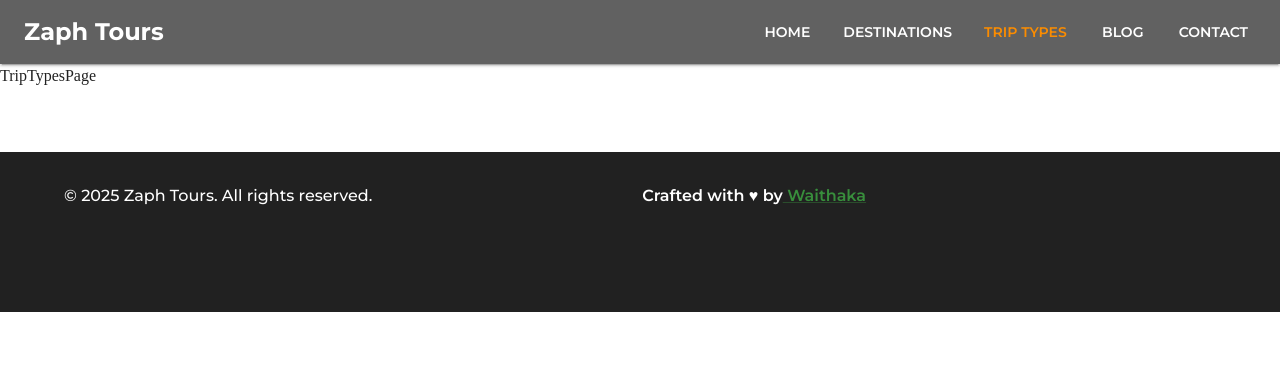
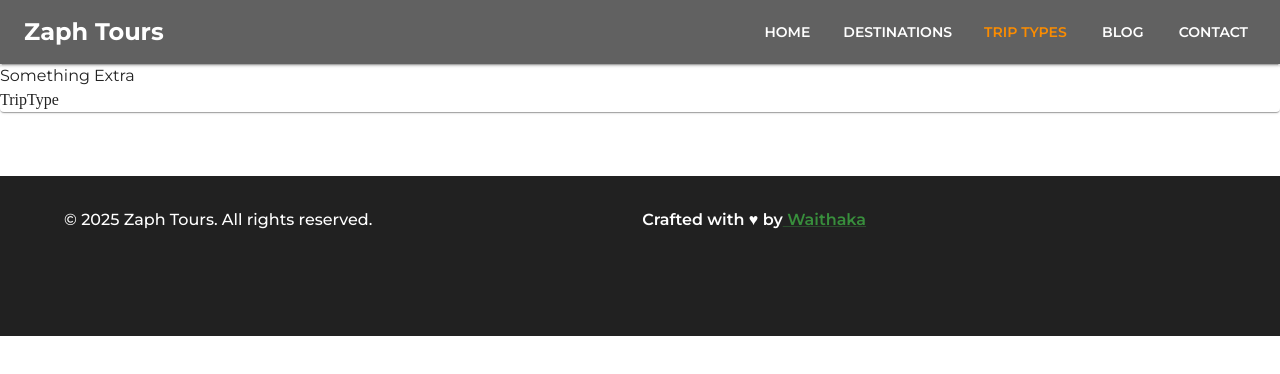
Before and after one commit to WaithakaGuru/Zaph-Tours, a React (Vite) app: page /trip-types in a window 1280 px wide. Shown: the top 374 px of the page. Built offline with nearby package versions, Linux system fonts and the light colour scheme; some icons are missing.

Commit message:
Fix the Destination card width on xs Screen size

```diff
--- a/src/components/DestinationCard.tsx
+++ b/src/components/DestinationCard.tsx
@@ -4,8 +4,12 @@ function DestinationCard({ ...destinationInfo }) {
   return (
     <Card
       sx={{
+        minWidth: 'fit-content',
         transition: "scale .4s",
         borderRadius: ".3rem",
+        width: {
+          xs: '25rem'
+        },
         "&:hover": { scale: 1.05 },
       }}
     >
@@ -13,7 +17,7 @@ function DestinationCard({ ...destinationInfo }) {
         component="img"
         image={destinationInfo.image}
         alt={destinationInfo.name}
-        height={"200px"}
+        height={"240px"}
       />
       <CardContent>
         <Typography variant="h6" fontWeight={600} align="center" gutterBottom>
--- /dev/null
+++ b/src/components/TripTypeCard.tsx
@@ -0,0 +1,14 @@
+import { Paper, Typography } from "@mui/material"
+
+function TripTypeCard() {
+  return (
+    <Paper>
+        <Typography>
+            Something Extra
+        </Typography>
+        TripType
+    </Paper>
+  )
+}
+
+export default TripTypeCard
--- a/src/pages/TripTypesPage.tsx
+++ b/src/pages/TripTypesPage.tsx
@@ -1,5 +1,10 @@
+// import tripTypes from "../utils/TripTypes";
+import TripTypeCard from "../components/TripTypeCard";
+
 function TripTypesPage() {
-  return <div>TripTypesPage</div>;
+  return (
+    <TripTypeCard/>
+  )
 }
 
 export default TripTypesPage;
--- a/src/pages/homepage.tsx
+++ b/src/pages/homepage.tsx
@@ -91,6 +91,7 @@ function Homepage() {
               sm: "1fr 1fr",
               md: "1fr 1fr 1fr",
             }}
+            justifyContent={'center'}
             sx={{ gap: 3 }}
           >
             {destinations.map((destination) => (
@@ -103,12 +104,11 @@ function Homepage() {
         <Container
           sx={{
             bgcolor: "primary.main",
-            maxWidth: "80vw",
-            width: "110%",
             display: "flex",
             flexDirection: "column",
             my: 4,
-            minWidth: "25rem",
+            mx: 'auto',
+            minWidth: "26rem",
             alignItems: "center",
             height: "45dvh",
             boxShadow: "0 0 .5rem rgba(0,0,0,0.4), -1px -1px .5rem #fff",
@@ -119,8 +119,7 @@ function Homepage() {
             fontSize={"2rem"}
             fontWeight={700}
             align="center"
-            gutterBottom
-            sx={{ my: 3, color: "darkslategrey" }}
+            sx={{ my: 2, color: "darkslategrey" }}
           >
             Our Travellers Say
           </Typography>
@@ -131,7 +130,7 @@ function Homepage() {
         <Container sx={{ display: "flex", justifyContent: "center" }}>
           <Paper
             elevation={2}
-            sx={{ bgcolor: "#fff", p: 4, minWidth: "35rem" }}
+            sx={{ bgcolor: "#fff", p: 4, minWidth: "30rem" }}
           >
             <Typography
               variant="h5"
--- a/vite.config.ts
+++ b/vite.config.ts
@@ -4,4 +4,7 @@ import react from "@vitejs/plugin-react-swc";
 // https://vite.dev/config/
 export default defineConfig({
   plugins: [react()],
+  server: {
+    host: true
+  }
 });
```
